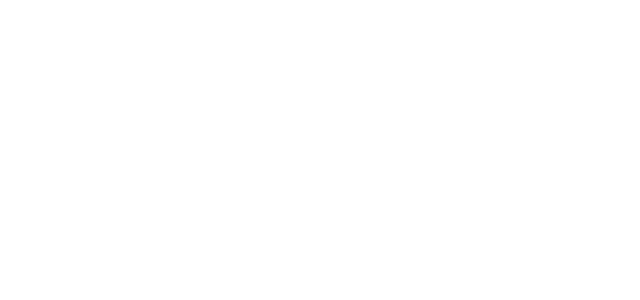
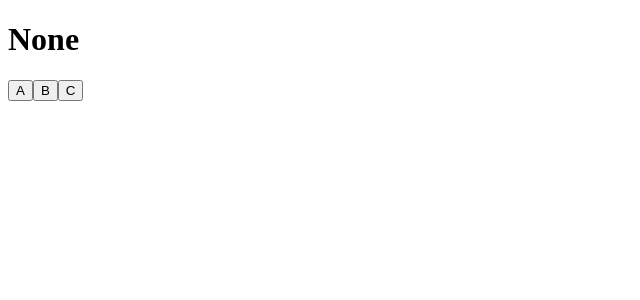
Before and after one commit to georgev-97/react-stack, a React (Create React App) app: page / in a window 1280 px wide. Shown: the top 300 px of the page, without its empty margins (0-640 px from the left). Built offline with nearby package versions, Linux system fonts and the light colour scheme.

Commit message:
feat: button click tracer

```diff
--- a/src/App.js
+++ b/src/App.js
@@ -1,7 +1,10 @@
 import React from "react";
+import { ClickTracer } from "./ClickTracer";
 
 export class App extends React.Component{
     render(){
-        return <div></div>
+        return <div>
+            <ClickTracer/>
+        </div>
     }
 }
--- /dev/null
+++ b/src/ClickTracer.js
@@ -0,0 +1,28 @@
+import React from "react";
+
+export class ClickTracer extends React.Component {
+
+    constructor(props){
+        super(props);
+        this.state = {
+            lastClicked: "None"
+        }
+    }
+
+    traceClick = (event) => {
+        this.setState({
+            lastClicked: event.target.innerText
+        })
+    }
+
+  render() {
+    return (
+      <div>
+        <h1>{this.state.lastClicked}</h1>
+        <button onClick={this.traceClick}>A</button>
+        <button onClick={this.traceClick}>B</button>
+        <button onClick={this.traceClick}>C</button>
+      </div>
+    );
+  }
+}
```
